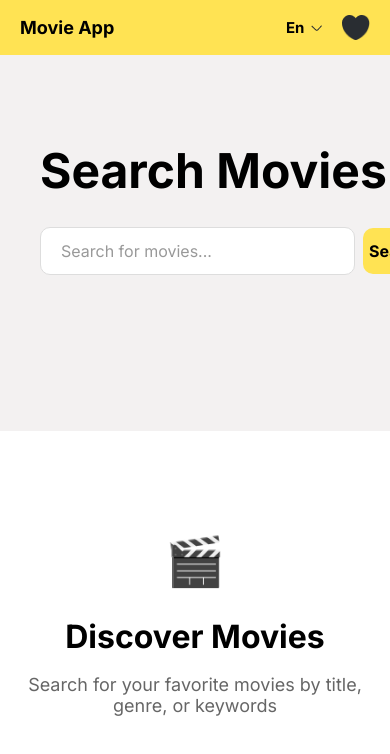
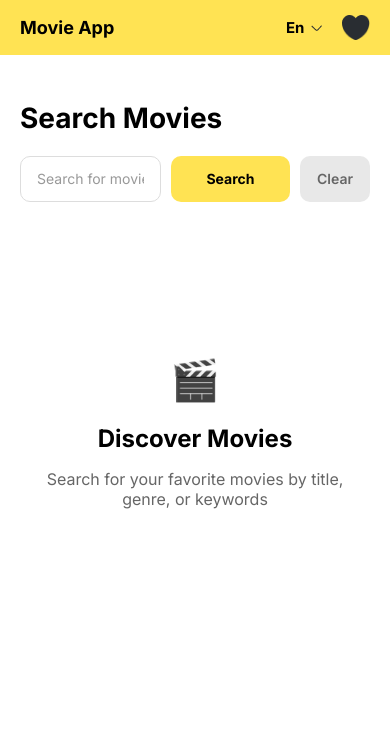
Before and after one commit to SaadAlShridah1/Movie_app, an Angular app: page /search in a window 390 px wide. Shown: the top 754 px of the page. Built offline with nearby package versions, Linux system fonts and the light colour scheme.

Commit message:
fixes: - fixed the clear button to make it only clear the texts. - fixed the responsive issue.

```diff
--- a/src/app/components/search/search.component.html
+++ b/src/app/components/search/search.component.html
@@ -1,12 +1,12 @@
 <div class="search-container">
-  <div class="search-header">
-    <h1>Search Movies</h1>
+  <div class="search-header" [class.rtl]="isRTL()">
+    <h1>{{ getSearchTitle() }}</h1>
 
     <div class="search-input-container">
       <input
         type="text"
         class="search-input"
-        placeholder="Search for movies..."
+        [placeholder]="getSearchPlaceholder()"
         [value]="searchQuery()"
         (input)="onSearchInputChange($event)"
         (keyup.enter)="searchMovies()"
@@ -16,19 +16,17 @@
         type="button"
         class="search-btn"
         (click)="searchMovies()">
-        Search
+        {{ getSearchButtonText() }}
       </button>
-      @if (searchQuery()) {
       <button class="clear-btn" (click)="clearSearch()">
-          Clear
+        {{ getClearButtonText() }}
       </button>
-      }
     </div>
   </div>
 
   @if (loading()) {
     <div class="loading">
-      <p>Searching movies...</p>
+      <p>{{ getLoadingText() }}</p>
     </div>
   }
 
@@ -40,17 +38,17 @@
 
   @else if (hasSearched() && searchResults().length === 0 && !loading()) {
     <div class="no-results">
-      <h2>No movies found for "{{ searchQuery() }}"</h2>
-      <p>Try searching with different keywords</p>
+      <h2>{{ getNoResultsText() }} "{{ searchQuery() }}"</h2>
+      <p>{{ getTryDifferentText() }}</p>
     </div>
   }
 
   @else if (searchResults().length > 0) {
     <div class="search-results">
-      <h2>Found {{ searchResults().length }} results for "{{ searchQuery() }}"</h2>
+      <h2>{{ getFoundResultsText() }} {{ searchResults().length }} {{ getResultsForText() }} "{{ searchQuery() }}"</h2>
 
       <div class="movies-grid">
-        @for (movie of searchResults(); track movie.id) {
+        @for (movie of searchResults().slice(0, 12); track movie.id) {
           <div class="movie-card" (click)="goToMovieDetails(movie.id)">
             <img
               [src]="getImageUrl(movie.poster_path)"
@@ -58,15 +56,15 @@
               class="movie-poster"
             >
 
+            <div class="movie-info">
               <div
                 class="rating-circle"
                 [class.good]="movie.vote_average >= 7"
                 [class.average]="movie.vote_average >= 5 && movie.vote_average < 7"
                 [class.poor]="movie.vote_average < 5">
-              {{ (movie.vote_average * 10) | number:'1.0-0' }}
+                <span>{{ (movie.vote_average * 10) | number:'1.0-0' }}</span>
               </div>
 
-            <div class="movie-info">
               <h3>{{ movie.title }}</h3>
               <div class="movie-meta">
                 <span class="movie-date">{{ movie.release_date | date:'MMM dd, yyyy' }}</span>
@@ -130,8 +128,8 @@
   @else {
     <div class="search-placeholder">
       <div class="placeholder-icon">🎬</div>
-      <h2>Discover Movies</h2>
-      <p>Search for your favorite movies by title, genre, or keywords</p>
+      <h2>{{ getDiscoverTitle() }}</h2>
+      <p>{{ getDiscoverDescription() }}</p>
     </div>
   }
 </div>
--- a/src/app/components/search/search.component.scss
+++ b/src/app/components/search/search.component.scss
@@ -1,19 +1,34 @@
 .search-container {
-  max-width: none;
+  max-width: 100%;
   width: 100%;
   margin: 0 auto;
-  padding: 0;
+  padding: 0 30px;
+  box-sizing: border-box;
+
+  @media (max-width: 768px) {
+    padding: 0 20px;
+  }
+
+  @media (max-width: 480px) {
+    padding: 0 15px;
+  }
 }
 
 .search-header {
-  width: 100%;
+  width: calc(100% + 60px);
+  margin-left: -30px;
+  margin-right: -30px;
   height: 256px;
-  background: #F3F1F1;
   opacity: 1;
-  padding: 60px 40px;
+  padding: 60px 80px;
   border-radius: 0;
-  margin: 0 auto 40px;
+  margin-bottom: 40px;
   text-align: left;
+  box-sizing: border-box;
+
+  &.rtl {
+    text-align: right;
+  }
 
   h1 {
     font-size: 48px;
@@ -22,18 +37,55 @@
     margin-bottom: 32px;
     font-family: Inter;
     line-height: 100%;
+
+    @media (max-width: 1024px) {
+      font-size: 40px;
+    }
+
+    @media (max-width: 768px) {
+      font-size: 32px;
+      margin-bottom: 24px;
+    }
+
+    @media (max-width: 480px) {
+      font-size: 28px;
+    }
+  }
+
+  @media (max-width: 1024px) {
+    padding: 50px 60px;
+    height: auto;
+    min-height: 220px;
+  }
+
+  @media (max-width: 768px) {
+    width: calc(100% + 40px);
+    margin-left: -20px;
+    margin-right: -20px;
+    padding: 40px 40px;
+    min-height: 200px;
+  }
+
+  @media (max-width: 480px) {
+    width: calc(100% + 30px);
+    margin-left: -15px;
+    margin-right: -15px;
+    padding: 30px 20px;
   }
 }
 
 .search-input-container {
   display: flex;
-  gap: 8px;
+  gap: 12px;
   width: 100%;
-  justify-content: center;
+  max-width: 1156px;
+  justify-content: flex-start;
   align-items: center;
+  flex-wrap: nowrap;
 
   .search-input {
-    width: 1109px !important;
+    flex: 1;
+    max-width: 900px;
     height: 46px !important;
     opacity: 1;
     border-radius: 10px !important;
@@ -42,9 +94,16 @@
     font-size: 16px;
     font-family: Inter;
     background: white;
+    box-sizing: border-box;
 
     &::placeholder {
       color: #999;
+    }
+
+    @media (max-width: 768px) {
+      max-width: 100%;
+      font-size: 14px;
+      padding: 0 16px;
     }
   }
 
@@ -61,6 +120,7 @@
     color: black;
     font-family: Inter;
     z-index: 1;
+    flex-shrink: 0;
 
     &:hover {
       background: #fdd835;
@@ -71,9 +131,19 @@
       color: #999;
       cursor: not-allowed;
     }
+
+    @media (max-width: 600px) {
+      width: 100px !important;
+      font-size: 14px;
+    }
+
+    @media (max-width: 480px) {
+      width: 80px !important;
+    }
   }
 
   .clear-btn {
+    min-width: 80px !important;
     width: 80px !important;
     height: 46px !important;
     opacity: 1;
@@ -85,11 +155,45 @@
     cursor: pointer;
     color: #666;
     font-family: Inter;
+    flex-shrink: 0;
+    white-space: nowrap;
+    padding: 0 16px;
+
+    &:hover {
+      background: #d0d0d0;
+    }
+
+    @media (max-width: 600px) {
+      width: 70px !important;
+      min-width: 70px !important;
+      font-size: 14px;
+      padding: 0 12px;
+    }
+  }
+
+  @media (max-width: 600px) {
+    flex-wrap: wrap;
+    gap: 10px;
+
+    .search-input {
+      width: 100%;
+      order: 1;
+    }
+
+    .search-btn {
+      order: 2;
+      flex: 1;
+    }
+
+    .clear-btn {
+      order: 3;
+      flex: 0 0 auto;
+    }
   }
 }
 
 .search-results {
-  padding: 0 20px;
+  padding: 0;
 
   h2 {
     font-size: 24px;
@@ -98,6 +202,11 @@
     margin-bottom: 24px;
     font-family: Inter;
     line-height: 100%;
+    word-break: break-word;
+
+    @media (max-width: 768px) {
+      font-size: 20px;
+    }
   }
 }
 
@@ -106,19 +215,42 @@
   grid-template-columns: repeat(6, 1fr);
   gap: 24px;
   margin-bottom: 32px;
+
+  @media (max-width: 1400px) {
+    grid-template-columns: repeat(6, 1fr);
+  }
+
+  @media (max-width: 1200px) {
+    grid-template-columns: repeat(4, 1fr);
+  }
+
+  @media (max-width: 900px) {
+    grid-template-columns: repeat(3, 1fr);
+    gap: 20px;
+  }
+
+  @media (max-width: 600px) {
+    grid-template-columns: repeat(2, 1fr);
+    gap: 16px;
+  }
+
+  @media (max-width: 400px) {
+    grid-template-columns: repeat(2, 1fr);
+    gap: 12px;
+  }
 }
 
 .movie-card {
   position: relative;
   cursor: pointer;
   border-radius: 12px;
-  overflow: hidden;
+  overflow: visible;
   transition: transform 0.2s;
-  background: white;
-  box-shadow: 0 2px 8px rgba(0, 0, 0, 0.1);
+  background: transparent;
 
   &:hover {
     transform: translateY(-4px);
+    z-index: 10;
   }
 }
 
@@ -128,79 +260,155 @@
 
 .movie-poster {
   width: 100%;
-  height: 300px;
+  aspect-ratio: 2/3;
   object-fit: cover;
+  border-radius: 12px;
+  display: block;
 }
 
 .rating-circle {
   position: absolute;
-  top: 8px;
-  left: 8px;
-  width: 38px;
-  height: 38px;
+  bottom: 80px;
+  left: 10px;
+  width: 46px;
+  height: 46px;
   border-radius: 50%;
-  font-weight: 700;
-  font-size: 0.9rem;
+  background-color: #081c22;
+  color: white;
   display: flex;
   align-items: center;
   justify-content: center;
-  color: white;
-  z-index: 2;
-  border: 2px solid;
-  background-color: #081c22;
+  font-size: 16px;
+  font-weight: 700;
+  box-sizing: border-box;
+  z-index: 10;
+  border: 3px solid #081c22;
+
+  &::before {
+    content: '';
+    position: absolute;
+    width: 100%;
+    height: 100%;
+    border-radius: 50%;
+    border: 3px solid;
+    border-color: inherit;
+    top: 50%;
+    left: 50%;
+    transform: translate(-50%, -50%);
+    box-sizing: border-box;
+  }
+
+  span {
+    display: flex;
+    align-items: flex-start;
+    line-height: 1;
+
+    &::after {
+      content: '%';
+      font-size: 10px;
+      font-weight: 600;
+      margin-left: 1px;
+      margin-top: -2px;
+    }
+  }
 
   &.good {
-    border-color: #21d07a;
+    &::before {
+      border-color: #21d07a;
+    }
   }
 
   &.average {
-    border-color: #d2d531;
+    &::before {
+      border-color: #d2d531;
+    }
   }
 
   &.poor {
-    border-color: #db2360;
+    &::before {
+      border-color: #db2360;
+    }
+  }
+
+  @media (max-width: 600px) {
+    width: 40px;
+    height: 40px;
+    font-size: 14px;
+    bottom: 70px;
+    left: 8px;
   }
 }
 
 .movie-info {
   position: relative;
-  background: white;
+  background: transparent;
   color: black;
-  padding: 16px;
-  height: 80px;
+  padding: 12px 0;
+  padding-top: 30px;
 
   h3 {
     font-size: 16px;
     font-weight: 700;
-    margin-bottom: 4px;
+    margin-bottom: 6px;
     font-family: Inter;
-    line-height: 120%;
+    line-height: 1.2;
     color: black;
+    overflow: hidden;
+    text-overflow: ellipsis;
+    display: -webkit-box;
+    -webkit-line-clamp: 2;
+    -webkit-box-orient: vertical;
+
+    @media (max-width: 900px) {
+      font-size: 14px;
+    }
+
+    @media (max-width: 600px) {
+      font-size: 13px;
+    }
   }
 
   .movie-meta {
     display: flex;
     justify-content: space-between;
     align-items: center;
-    margin-top: 8px;
   }
 
   .movie-date {
     font-size: 14px;
-    color: #999;
+    color: #666;
     font-family: Inter;
     font-weight: 400;
+
+    @media (max-width: 900px) {
+      font-size: 12px;
+    }
+
+    @media (max-width: 600px) {
+      font-size: 11px;
+    }
   }
 
   .heart-icon {
-    width: 20px;
-    height: 20px;
-    color: #c0c0c0;
+    width: 24px;
+    height: 24px;
     cursor: pointer;
+    transition: all 0.2s ease;
+    position: relative;
+    z-index: 20;
 
-    &.active {
-      color: #FFE353;
-      fill: #FFE353;
+    &:hover {
+      transform: scale(1.1);
+    }
+
+    @media (max-width: 900px) {
+      width: 20px;
+      height: 20px;
+    }
+
+    @media (max-width: 600px) {
+      width: 18px;
+      height: 18px;
     }
   }
 }
@@ -212,6 +420,10 @@
   .placeholder-icon {
     font-size: 48px;
     margin-bottom: 20px;
+
+    @media (max-width: 768px) {
+      font-size: 40px;
+    }
   }
 
   h2 {
@@ -220,12 +432,20 @@
     color: black;
     margin-bottom: 16px;
     font-family: Inter;
+
+    @media (max-width: 768px) {
+      font-size: 24px;
+    }
   }
 
   p {
     font-size: 18px;
     color: #666;
     font-family: Inter;
+
+    @media (max-width: 768px) {
+      font-size: 16px;
+    }
   }
 }
 
@@ -239,12 +459,21 @@
     color: black;
     margin-bottom: 16px;
     font-family: Inter;
+    word-break: break-word;
+
+    @media (max-width: 768px) {
+      font-size: 20px;
+    }
   }
 
   p {
     font-size: 16px;
     color: #666;
     font-family: Inter;
+
+    @media (max-width: 768px) {
+      font-size: 14px;
+    }
   }
 }
 
@@ -255,6 +484,7 @@
   gap: 8px;
   margin-top: 40px;
   padding: 20px 0;
+  flex-wrap: wrap;
 }
 
 .pagination-btn {
@@ -284,12 +514,19 @@
       background: transparent;
     }
   }
+
+  @media (max-width: 600px) {
+    width: 32px;
+    height: 32px;
+    font-size: 14px;
+  }
 }
 
 .page-numbers {
   display: flex;
   gap: 4px;
   align-items: center;
+  flex-wrap: wrap;
 }
 
 .page-btn {
@@ -316,6 +553,12 @@
     color: black;
     font-weight: 600;
   }
+
+  @media (max-width: 600px) {
+    width: 32px;
+    height: 32px;
+    font-size: 14px;
+  }
 }
 
 .dots {
--- a/src/app/components/search/search.component.ts
+++ b/src/app/components/search/search.component.ts
@@ -1,9 +1,10 @@
-import { Component, inject, signal, computed, OnInit } from '@angular/core';
+import { Component, inject, signal, computed, OnInit, effect } from '@angular/core';
 import { CommonModule } from '@angular/common';
 import { FormsModule } from '@angular/forms';
 import { Router, ActivatedRoute } from '@angular/router';
 import { MovieService } from '../../services/movie.service';
 import { WishlistService } from '../../services/wishlist.service';
+import { LanguageService } from '../../services/language.service';
 import { Movie } from '../../interfaces/movie.interface';
 
 @Component({
@@ -16,6 +17,7 @@ import { Movie } from '../../interfaces/movie.interface';
 export class SearchComponent implements OnInit {
   movieService = inject(MovieService);
   wishlistService = inject(WishlistService);
+  languageService = inject(LanguageService);
   private router = inject(Router);
   private route = inject(ActivatedRoute);
 
@@ -30,6 +32,12 @@ export class SearchComponent implements OnInit {
   canGoPrevious = computed(() => this.currentPage() > 1);
   canGoNext = computed(() => this.currentPage() < this.totalPages());
 
+  constructor() {
+    effect(() => {
+      this.languageService.getCurrentLanguage();
+    });
+  }
+
   ngOnInit() {
     this.route.queryParams.subscribe(params => {
       if (params['q']) {
@@ -37,6 +45,131 @@ export class SearchComponent implements OnInit {
         this.searchMovies();
       }
     });
+  }
+
+  getSearchTitle(): string {
+    const langCode = this.languageService.getCurrentLanguage().code;
+    const titles: { [key: string]: string } = {
+      'en': 'Search Movies',
+      'ar': 'البحث عن الأفلام',
+      'fr': 'Rechercher des films',
+      'zh': '搜索电影'
+    };
+    return titles[langCode] || titles['en'];
+  }
+
+  getSearchPlaceholder(): string {
+    const langCode = this.languageService.getCurrentLanguage().code;
+    const placeholders: { [key: string]: string } = {
+      'en': 'Search for movies...',
+      'ar': 'ابحث عن الأفلام...',
+      'fr': 'Rechercher des films...',
+      'zh': '搜索电影...'
+    };
+    return placeholders[langCode] || placeholders['en'];
+  }
+
+  getSearchButtonText(): string {
+    const langCode = this.languageService.getCurrentLanguage().code;
+    const texts: { [key: string]: string } = {
+      'en': 'Search',
+      'ar': 'بحث',
+      'fr': 'Rechercher',
+      'zh': '搜索'
+    };
+    return texts[langCode] || texts['en'];
+  }
+
+  getClearButtonText(): string {
+    const langCode = this.languageService.getCurrentLanguage().code;
+    const texts: { [key: string]: string } = {
+      'en': 'Clear',
+      'ar': 'مسح',
+      'fr': 'Effacer',
+      'zh': '清除'
+    };
+    return texts[langCode] || texts['en'];
+  }
+
+  getDiscoverTitle(): string {
+    const langCode = this.languageService.getCurrentLanguage().code;
+    const titles: { [key: string]: string } = {
+      'en': 'Discover Movies',
+      'ar': 'اكتشف الأفلام',
+      'fr': 'Découvrir des films',
+      'zh': '发现电影'
+    };
+    return titles[langCode] || titles['en'];
+  }
+
+  getDiscoverDescription(): string {
+    const langCode = this.languageService.getCurrentLanguage().code;
+    const descriptions: { [key: string]: string } = {
+      'en': 'Search for your favorite movies by title, genre, or keywords',
+      'ar': 'ابحث عن أفلامك المفضلة حسب العنوان أو النوع أو الكلمات المفتاحية',
+      'fr': 'Recherchez vos films préférés par titre, genre ou mots-clés',
+      'zh': '按标题、类型或关键词搜索您喜爱的电影'
+    };
+    return descriptions[langCode] || descriptions['en'];
+  }
+
+  getLoadingText(): string {
+    const langCode = this.languageService.getCurrentLanguage().code;
+    const texts: { [key: string]: string } = {
+      'en': 'Searching movies...',
+      'ar': 'جاري البحث عن الأفلام...',
+      'fr': 'Recherche de films...',
+      'zh': '正在搜索电影...'
+    };
+    return texts[langCode] || texts['en'];
+  }
+
+  getNoResultsText(): string {
+    const langCode = this.languageService.getCurrentLanguage().code;
+    const texts: { [key: string]: string } = {
+      'en': 'No movies found for',
+      'ar': 'لم يتم العثور على أفلام لـ',
+      'fr': 'Aucun film trouvé pour',
+      'zh': '未找到相关电影'
+    };
+    return texts[langCode] || texts['en'];
+  }
+
+  getTryDifferentText(): string {
+    const langCode = this.languageService.getCurrentLanguage().code;
+    const texts: { [key: string]: string } = {
+      'en': 'Try searching with different keywords',
+      'ar': 'حاول البحث بكلمات مختلفة',
+      'fr': 'Essayez de rechercher avec des mots-clés différents',
+      'zh': '尝试使用不同的关键词搜索'
+    };
+    return texts[langCode] || texts['en'];
+  }
+
+  getFoundResultsText(): string {
+    const langCode = this.languageService.getCurrentLanguage().code;
+    const texts: { [key: string]: string } = {
+      'en': 'Found',
+      'ar': 'تم العثور على',
+      'fr': 'Trouvé',
+      'zh': '找到'
+    };
+    return texts[langCode] || texts['en'];
+  }
+
+  getResultsForText(): string {
+    const langCode = this.languageService.getCurrentLanguage().code;
+    const texts: { [key: string]: string } = {
+      'en': 'results for',
+      'ar': 'نتيجة لـ',
+      'fr': 'résultats pour',
+      'zh': '个结果'
+    };
+    return texts[langCode] || texts['en'];
+  }
+
+  isRTL(): boolean {
+    return this.languageService.isRTL();
   }
 
   async searchMovies() {
@@ -108,9 +241,6 @@ export class SearchComponent implements OnInit {
 
   clearSearch() {
     this.searchQuery.set('');
-    this.searchResults.set([]);
-    this.hasSearched.set(false);
-    this.currentPage.set(1);
   }
 
   goToMovieDetails(movieId: number) {
```
Lines whose indentation alone changed are shown as unchanged.
